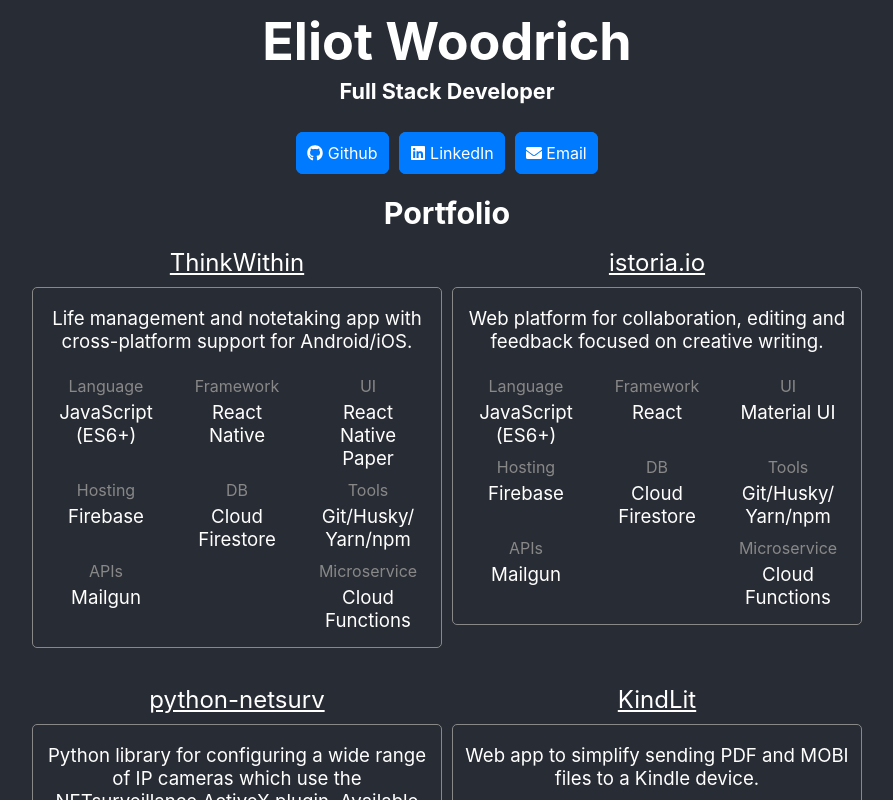
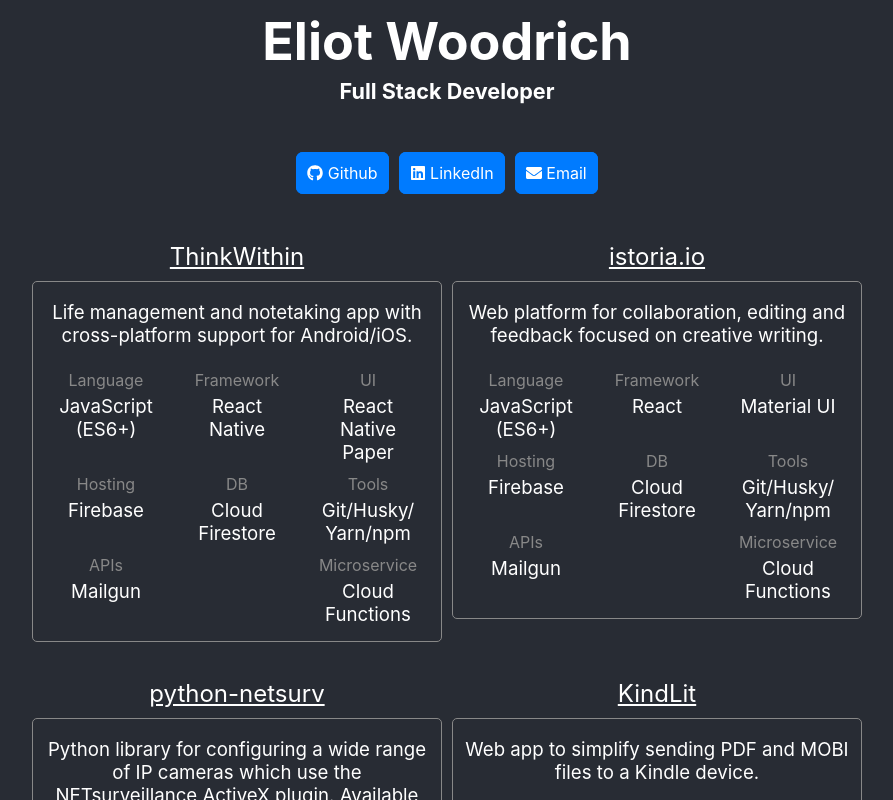
Before and after one commit to ekwoodrich/ekwoodrich.com, a React (Create React App) app: page / in a window 1280 px wide. Shown: the top 800 px of the page, without its empty margins (193-1086 px from the left). Built offline with nearby package versions, Linux system fonts and the light colour scheme.

Commit message:
Slimmed down layout.

```diff
--- a/src/App.css
+++ b/src/App.css
@@ -21,6 +21,7 @@
 }
 .buttonLine {
   margin: 20px;
+  margin-top: 40px;
 }
 body {
   background-color: #282c34;
@@ -108,6 +109,7 @@
   max-width: 1000px;
   justify-content: center;
   flex-wrap: wrap;
+  margin-top: 30px;
 }
 .projectTechBox {
   align-content: space-between;
--- a/src/screens/ProjectsScreen.js
+++ b/src/screens/ProjectsScreen.js
@@ -4,7 +4,7 @@
 function ProjectsScreen(props) {
   return (
     <div>
-      <h3 className="projectsHeading">Portfolio</h3>
+      {/* <h3 className="projectsHeading">Portfolio</h3> */}
 
       <div className="projectBox">
         <ProjectItem
```
